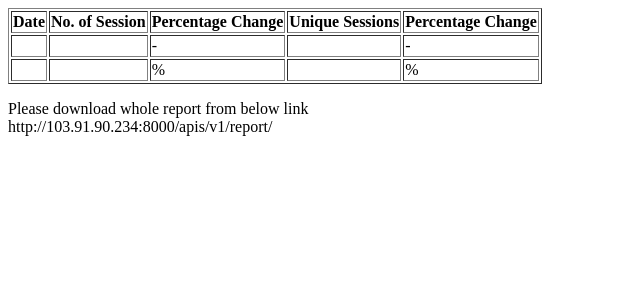
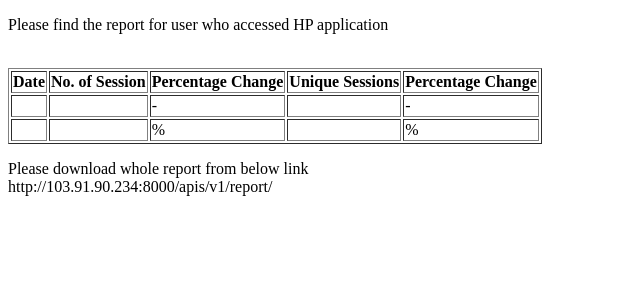
Before and after one commit to agrim89/hp_apis, a Django app: template hp_backend/templates/user/mail_template.html in a window 1280 px wide. Shown: the top 300 px of the page, without its empty margins (0-640 px from the left). Run offline with Django 3.2, Linux system fonts and the light colour scheme; the template is opened without the code that fills it, so the values that code supplies are empty.

Commit message:
updated code

```diff
--- a/hp_backend/templates/user/mail_template.html
+++ b/hp_backend/templates/user/mail_template.html
@@ -5,6 +5,7 @@
     <title>Mail Template</title>
 </head>
 <body>
+<p> Please find the report for user who accessed HP application</p><br>
 <table border="1">
     <thead>
         <tr>
```
